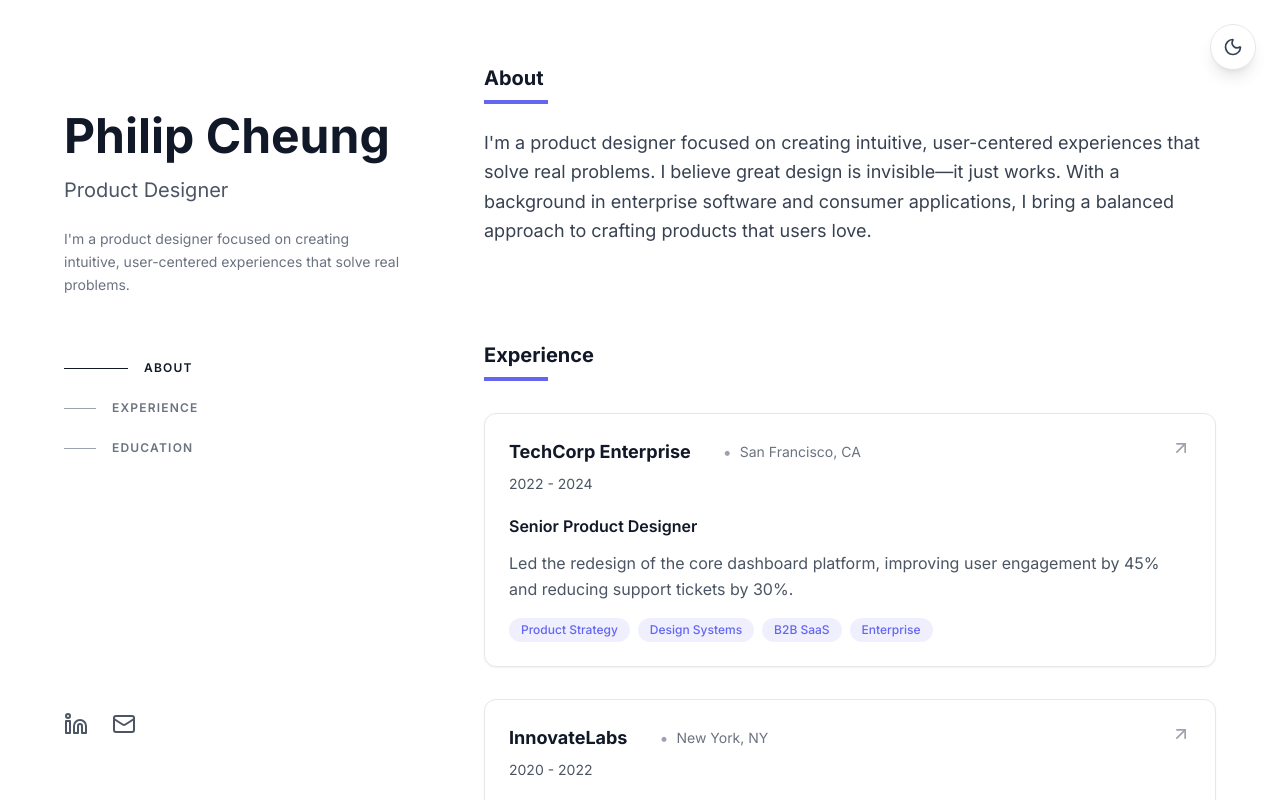
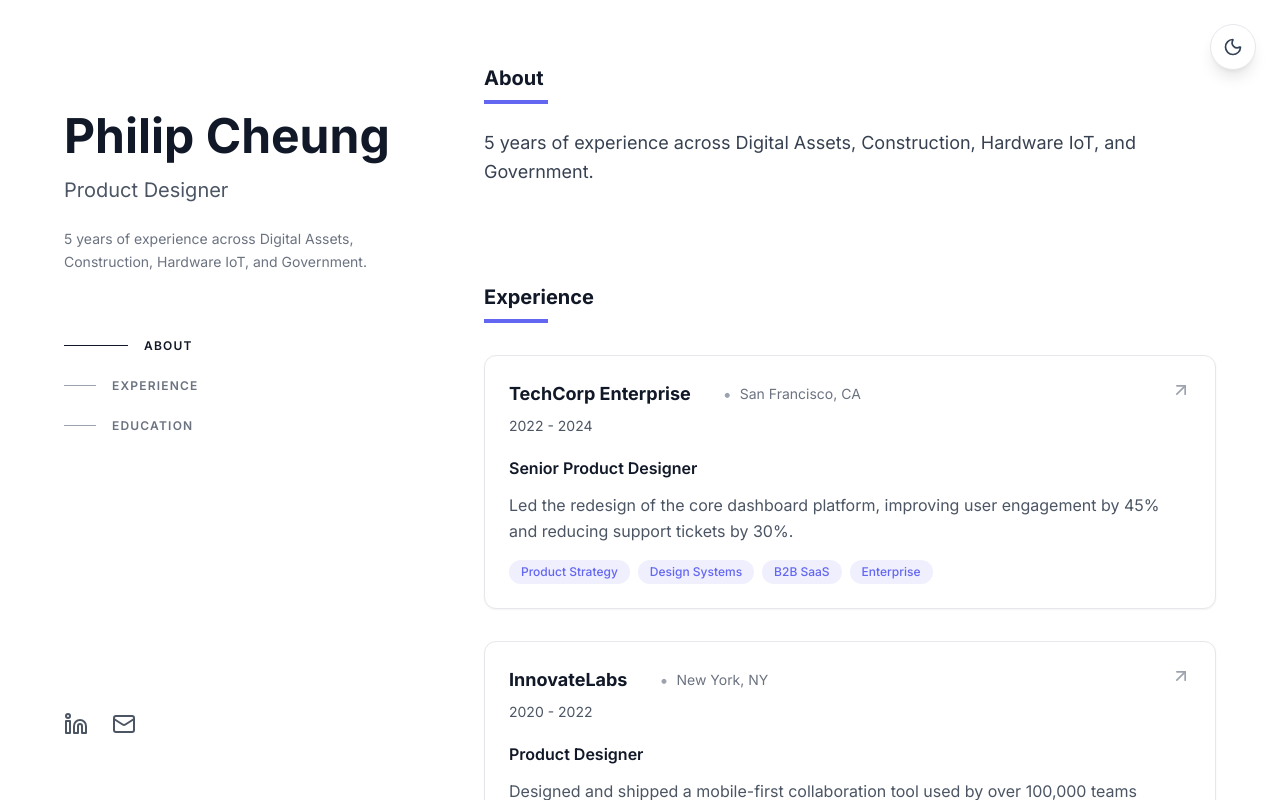
Before and after one commit to Philip-Cheung/portfolio, a React (Vite) app: page / in a window 1280 px wide. Shown: the top 800 px of the page. Built offline with nearby package versions, Linux system fonts and the light colour scheme.

Commit message:
Update bio copy to reflect industry experience

```diff
--- a/src/data/portfolioData.js
+++ b/src/data/portfolioData.js
@@ -2,7 +2,7 @@ export const portfolioData = {
   personal: {
     name: "Philip Cheung",
     title: "Product Designer",
-    bio: "I'm a product designer focused on creating intuitive, user-centered experiences that solve real problems. I believe great design is invisible—it just works. With a background in enterprise software and consumer applications, I bring a balanced approach to crafting products that users love.",
+    bio: "5 years of experience across Digital Assets, Construction, Hardware IoT, and Government.",
     imageUrl: "/images/profile/profile.jpg",
     email: "philip@example.com",
     links: {
```
